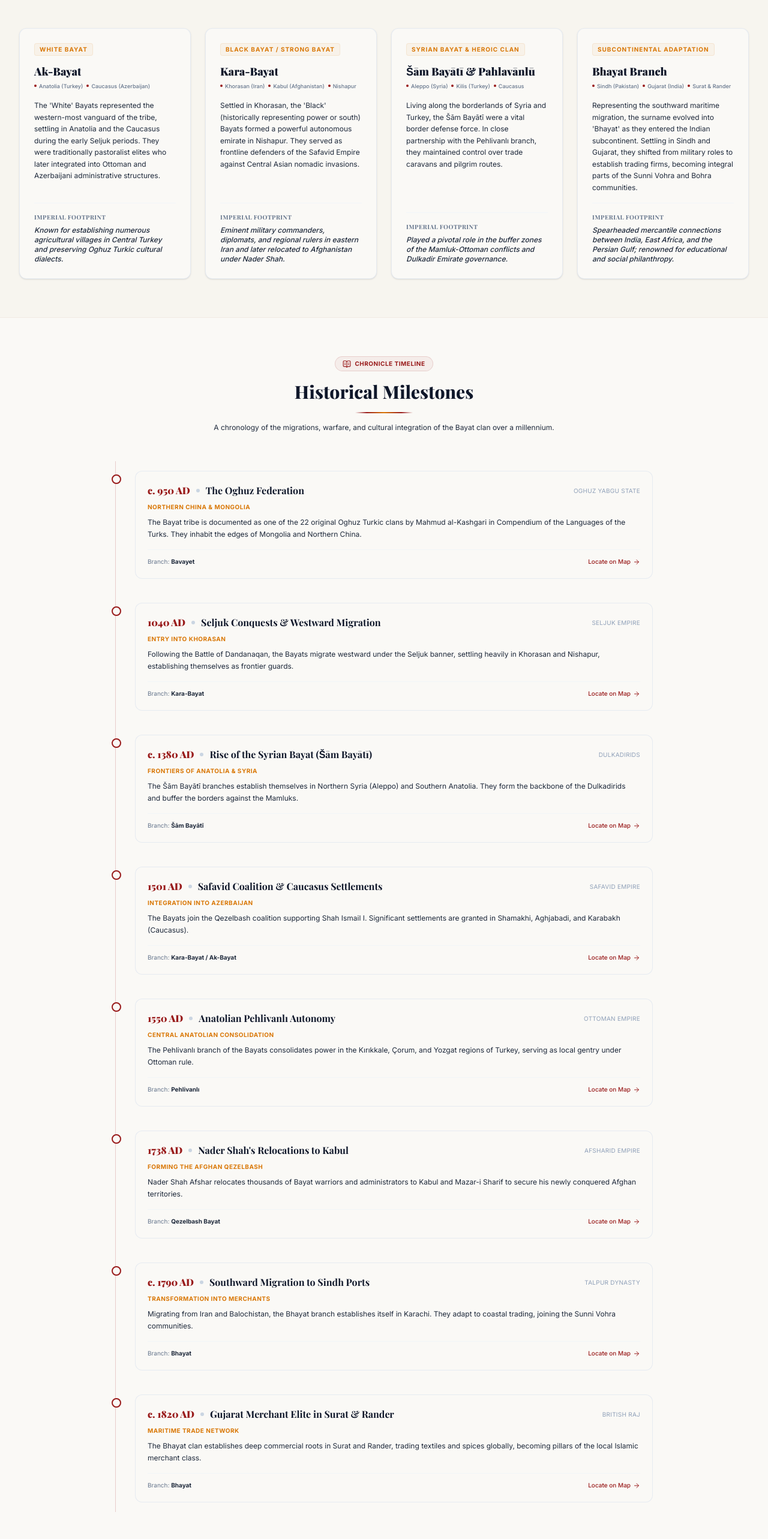
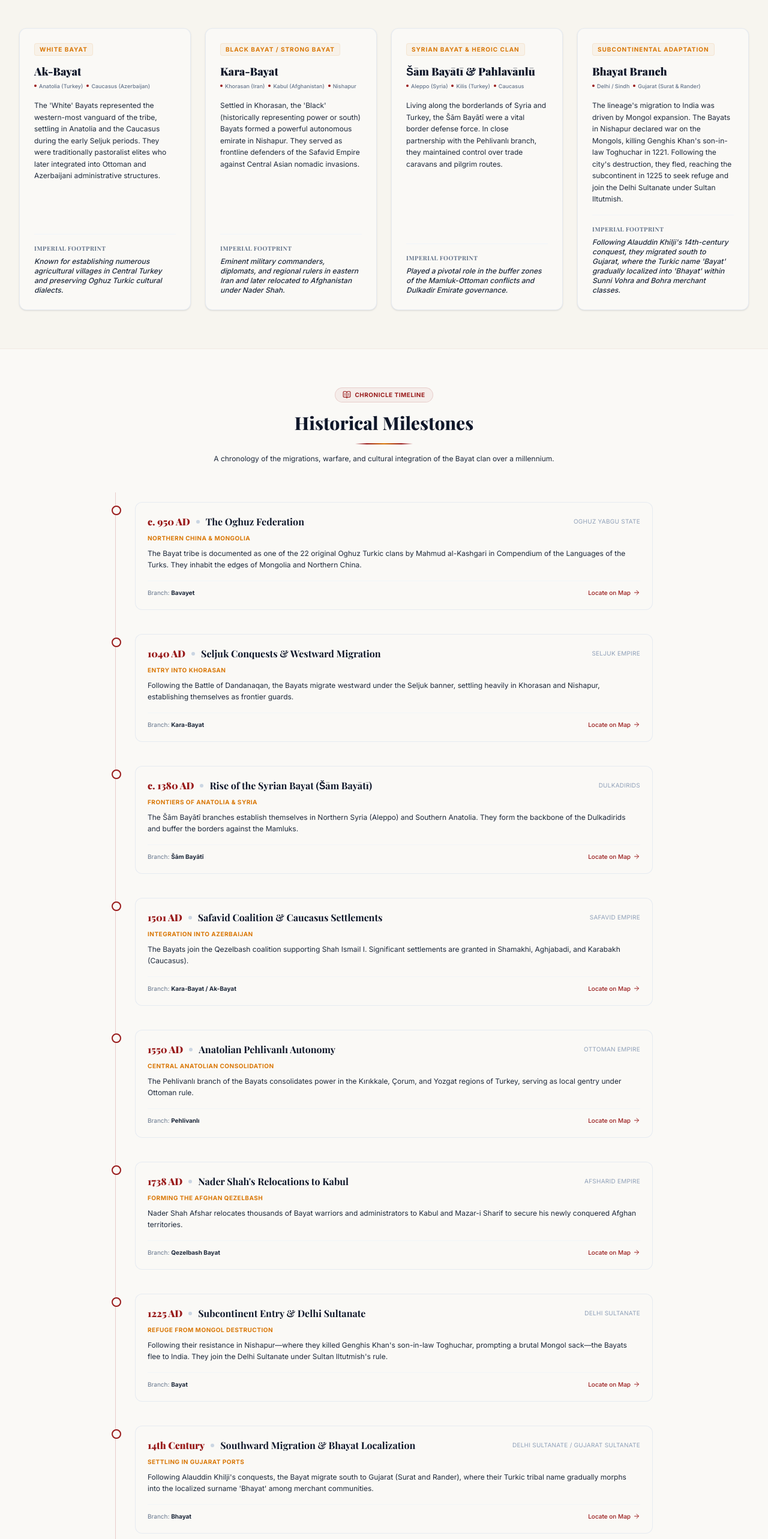
Before and after one commit to yolia21/bayat, a Next.js app: page / in a window 1280 px wide. Shown: the part 1560-4126 px from the top of the page at 60% size. Built offline with nearby package versions, Linux system fonts and the light colour scheme; a web font is replaced by a local one.

Commit message:
fix: correct Gujarati Bhayat family historical timeline and origins

```diff
--- a/src/app/data/locations.ts
+++ b/src/app/data/locations.ts
@@ -75,15 +75,15 @@ export const locations: LocationMarker[] = [
   },
   {
     id: "sindh",
-    title: "Sindh",
-    subtitle: "Karachi & Coastal Ports",
+    title: "Sindh & Delhi Sultanate",
+    subtitle: "Entry to the Subcontinent (Refuge from Mongols)",
     lat: 24.8607,
     lng: 67.0011,
-    historicalPeriod: "17th - 20th Century",
-    description: "As Oghuz clans migrated southward into the Indian subcontinent, the Bhayat branch emerged. They established presence in coastal Sindh, particularly Karachi, transitioning from pastoralists into merchants, traders, and community leaders in the Arabian Sea trading networks.",
-    significance: "First subcontinent entry point. Evolved the surname 'Bhayat', contributing significantly to the maritime trade and the Sunni Vohra communities.",
-    branches: ["Bhayat"],
-    empires: ["Mughal Empire", "Talpur Dynasty", "British Raj"]
+    historicalPeriod: "1225 AD",
+    description: "Driven by Mongol expansion, the Bayat clan defended Nishapur in the 12th century, killing Genghis Khan's son-in-law, Toghuchar. Angered, the Khan destroyed the city, forcing the Bayat to flee. In 1225, this branch reached India to seek refuge and join the Delhi Sultanate under the rule of Sultan Shams ud-din Iltutmish.",
+    significance: "First subcontinent entry point. Seeking refuge from the Mongol onslaught, they offered military service to the Delhi Sultanate before migrating south.",
+    branches: ["Bayat"],
+    empires: ["Delhi Sultanate"]
   },
   {
     id: "gujarat",
@@ -91,11 +91,11 @@ export const locations: LocationMarker[] = [
     subtitle: "Surat & Rander Trading Hubs",
     lat: 21.1702,
     lng: 72.8311,
-    historicalPeriod: "18th - 20th Century",
-    description: "Settling in the prosperous trading ports of Gujarat, especially Surat and the medieval port town of Rander, the Bhayat clan became deeply rooted within the Sunni Vohra and Bohra merchant classes. They engaged in international trade with East Africa, the Hijaz, and Southeast Asia.",
-    significance: "Established major merchant families. Key pillars of the Surat and Rander Sunni Vohra communities, known for philanthropy and trade.",
+    historicalPeriod: "14th Century - Present",
+    description: "Following Alauddin Khilji's conquest of Gujarat in the 14th century, the Bayats migrated south, settling in the major trading hubs of Surat and Rander. Over generations of integration with the Sunni Vohra and Bohra merchant classes, the Turkic tribal name 'Bayat' gradually localized into 'Bhayat'.",
+    significance: "Primary settlement of the Bhayat branch. Shifted from frontier warriors to commercial leaders, establishing deep mercantile roots in Rander and Surat.",
     branches: ["Bhayat"],
-    empires: ["Mughal Empire", "Surat Nawabship", "British Raj"]
+    empires: ["Delhi Sultanate", "Mughal Empire"]
   }
 ];
 
@@ -162,22 +162,22 @@ export const timelineEvents: TimelineEvent[] = [
   },
   {
     id: "t7",
-    year: "c. 1790 AD",
-    title: "Southward Migration to Sindh Ports",
-    subtitle: "Transformation into Merchants",
-    description: "Migrating from Iran and Balochistan, the Bhayat branch establishes itself in Karachi. They adapt to coastal trading, joining the Sunni Vohra communities.",
-    branch: "Bhayat",
-    empire: "Talpur Dynasty",
+    year: "1225 AD",
+    title: "Subcontinent Entry & Delhi Sultanate",
+    subtitle: "Refuge from Mongol Destruction",
+    description: "Following their resistance in Nishapur—where they killed Genghis Khan's son-in-law Toghuchar, prompting a brutal Mongol sack—the Bayats flee to India. They join the Delhi Sultanate under Sultan Iltutmish's rule.",
+    branch: "Bayat",
+    empire: "Delhi Sultanate",
     locationId: "sindh"
   },
   {
     id: "t8",
-    year: "c. 1820 AD",
-    title: "Gujarat Merchant Elite in Surat & Rander",
-    subtitle: "Maritime Trade Network",
-    description: "The Bhayat clan establishes deep commercial roots in Surat and Rander, trading textiles and spices globally, becoming pillars of the local Islamic merchant class.",
+    year: "14th Century",
+    title: "Southward Migration & Bhayat Localization",
+    subtitle: "Settling in Gujarat Ports",
+    description: "Following Alauddin Khilji's conquests, the Bayat migrate south to Gujarat (Surat and Rander), where their Turkic tribal name gradually morphs into the localized surname 'Bhayat' among merchant communities.",
     branch: "Bhayat",
-    empire: "British Raj",
+    empire: "Delhi Sultanate / Gujarat Sultanate",
     locationId: "gujarat"
   }
 ];
@@ -211,8 +211,8 @@ export const branchesInfo: ClanBranch[] = [
     id: "bhayat",
     name: "Bhayat Branch",
     translation: "Subcontinental Adaptation",
-    regions: ["Sindh (Pakistan)", "Gujarat (India)", "Surat & Rander"],
-    history: "Representing the southward maritime migration, the surname evolved into 'Bhayat' as they entered the Indian subcontinent. Settling in Sindh and Gujarat, they shifted from military roles to establish trading firms, becoming integral parts of the Sunni Vohra and Bohra communities.",
-    significance: "Spearheaded mercantile connections between India, East Africa, and the Persian Gulf; renowned for educational and social philanthropy."
+    regions: ["Delhi / Sindh", "Gujarat (Surat & Rander)"],
+    history: "The lineage's migration to India was driven by Mongol expansion. The Bayats in Nishapur declared war on the Mongols, killing Genghis Khan's son-in-law Toghuchar in 1221. Following the city's destruction, they fled, reaching the subcontinent in 1225 to seek refuge and join the Delhi Sultanate under Sultan Iltutmish.",
+    significance: "Following Alauddin Khilji's 14th-century conquest, they migrated south to Gujarat, where the Turkic name 'Bayat' gradually localized into 'Bhayat' within Sunni Vohra and Bohra merchant classes."
   }
 ];
```
